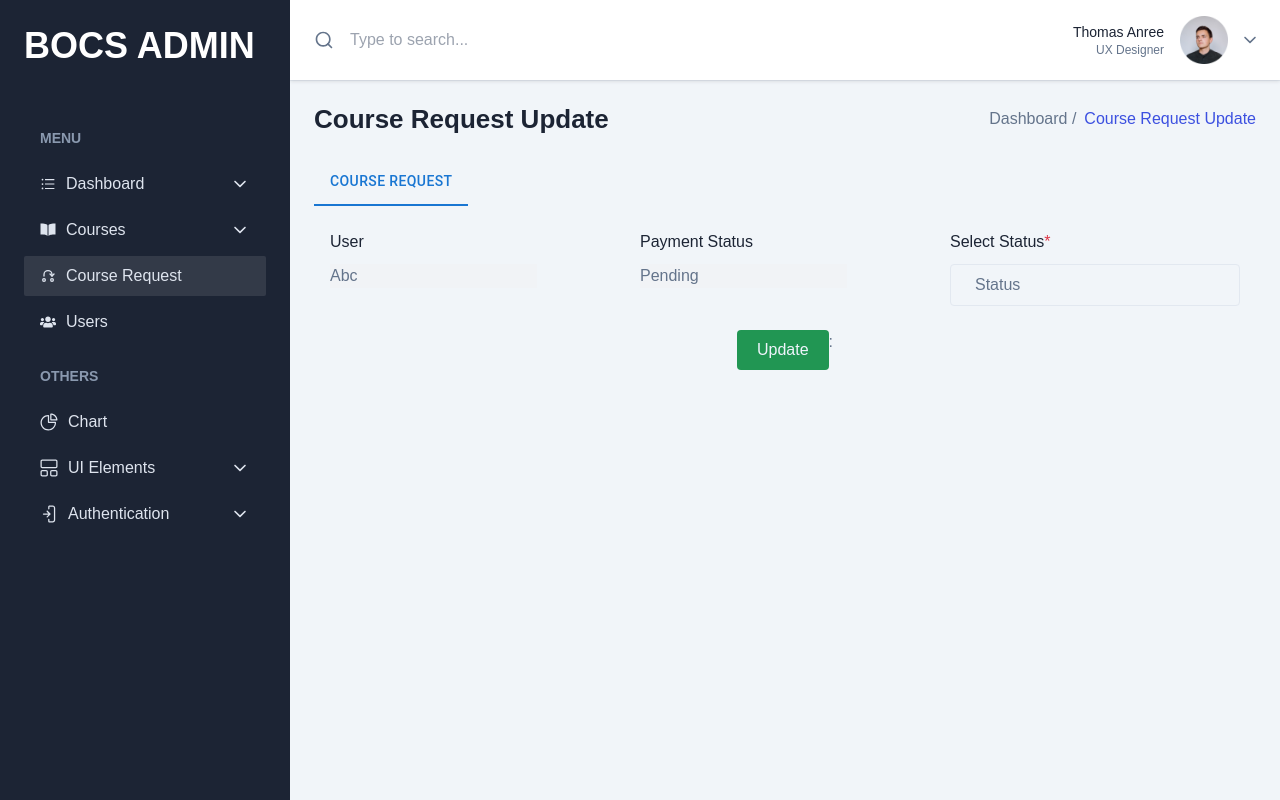
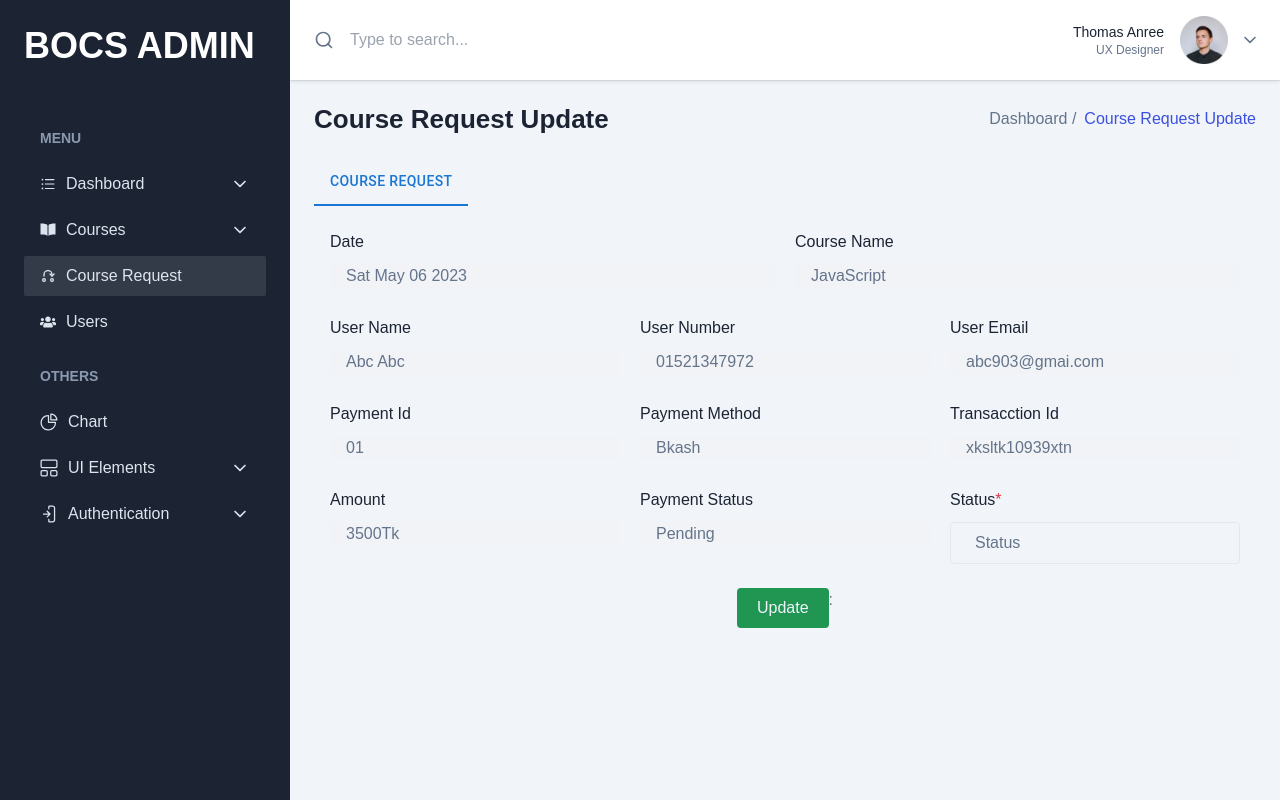
Before and after one commit to Niharon/BOCS_backend_web, a React (Vite) app in the folder bocs-admin-client/: page /course-request/edit/1 in a window 1280 px wide. Built offline with nearby package versions, Linux system fonts and the light colour scheme.

Commit message:
modify course request update form

```diff
--- a/bocs-admin-client/src/components/forms/CourseRequestUpdateForm.jsx
+++ b/bocs-admin-client/src/components/forms/CourseRequestUpdateForm.jsx
@@ -14,18 +14,57 @@
         }}
       >
         <form>
-          <div className="block w-full  md:gap-5 md:flex">
+          <div className="flex flex-col w-full  md:gap-5 md:flex">
+            <div className="block md:gap-5 md:flex">
               <div className="mb-2 w-full">
-              <label className="mb-2.5 block text-black dark:text-white">User</label>
-              <input type="text" value={"Abc"} disabled/>
+                <label className="mb-2.5 block text-black dark:text-white">Date</label>
+                <input type="text" className="w-full pl-4" value={new Date().toDateString()} disabled />
+              </div>
+              <div className="mb-2 w-full">
+                <label className="mb-2.5 block text-black dark:text-white">Course Name</label>
+                <input type="text" className="w-full pl-4" value={"JavaScript"} disabled />
+              </div>
+            </div>
+            <div className="block md:gap-5 md:flex">
+              <div className="mb-2 w-full">
+                <label className="mb-2.5 block text-black dark:text-white">User Name</label>
+                <input type="text" className="w-full pl-4" value={"Abc Abc"} disabled />
+              </div>
+              <div className="mb-2 w-full">
+                <label className="mb-2.5 block text-black dark:text-white">User Number</label>
+                <input type="text" className="w-full pl-4" value={"01521347972"} disabled />
+              </div>
+              <div className="mb-2 w-full">
+                <label className="mb-2.5 block text-black dark:text-white">User Email</label>
+                <input type="email" className="w-full pl-4" value={"abc903@gmai.com"} disabled />
+              </div>
+            </div>
+            <div className="block md:gap-5 md:flex">
+              <div className="mb-2 w-full">
+                <label className="mb-2.5 block text-black dark:text-white">Payment Id</label>
+                <input type="text" className="w-full pl-4" value={"01"} disabled />
+              </div>
+              <div className="mb-2 w-full">
+                <label className="mb-2.5 block text-black dark:text-white">Payment Method</label>
+                <input type="text" className="w-full pl-4" value={"Bkash"} disabled />
+              </div>
+              <div className="mb-2 w-full">
+                <label className="mb-2.5 block text-black dark:text-white">Transacction Id</label>
+                <input type="text" className="w-full pl-4" value={"xksltk10939xtn"} disabled />
+              </div>
+            </div>
+            <div className="block md:gap-5 md:flex">
+              <div className="mb-2 w-full">
+                <label className="mb-2.5 block text-black dark:text-white">Amount</label>
+                <input type="text" className="w-full pl-4" value={"3500Tk"} disabled />
               </div>
               <div className="mb-2 w-full">
                 <label className="mb-2.5 block text-black dark:text-white">Payment Status</label>
-              <input type="text" value={"Pending"} disabled/>
+                <input type="text" className="w-full pl-4" value={"Pending"} disabled />
               </div>
               <div className="mb-2 w-full">
                 <label className="mb-2.5 block text-black dark:text-white">
-                Select Status
+                  Status
                   <span className="text-meta-1">*</span>
                 </label>
                 <select
@@ -34,8 +73,10 @@
                 >
                   <option value="">Status</option>
                   <option value="">Pending</option>
+                  <option value="">Active</option>
                   <option value="">cancelled</option>
                 </select>
+              </div>
             </div>
           </div>
           <div className="flex justify-center mt-4">
```
Lines whose indentation alone changed are shown as unchanged.
